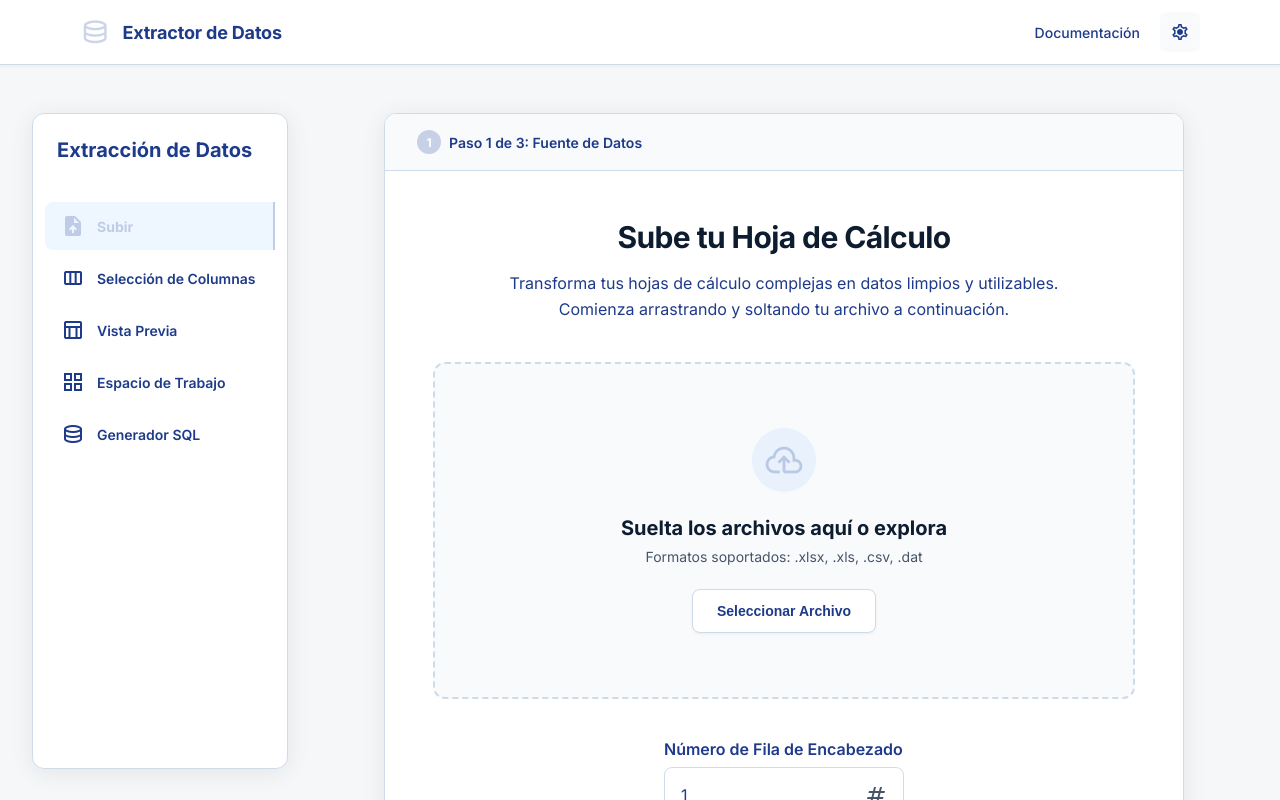
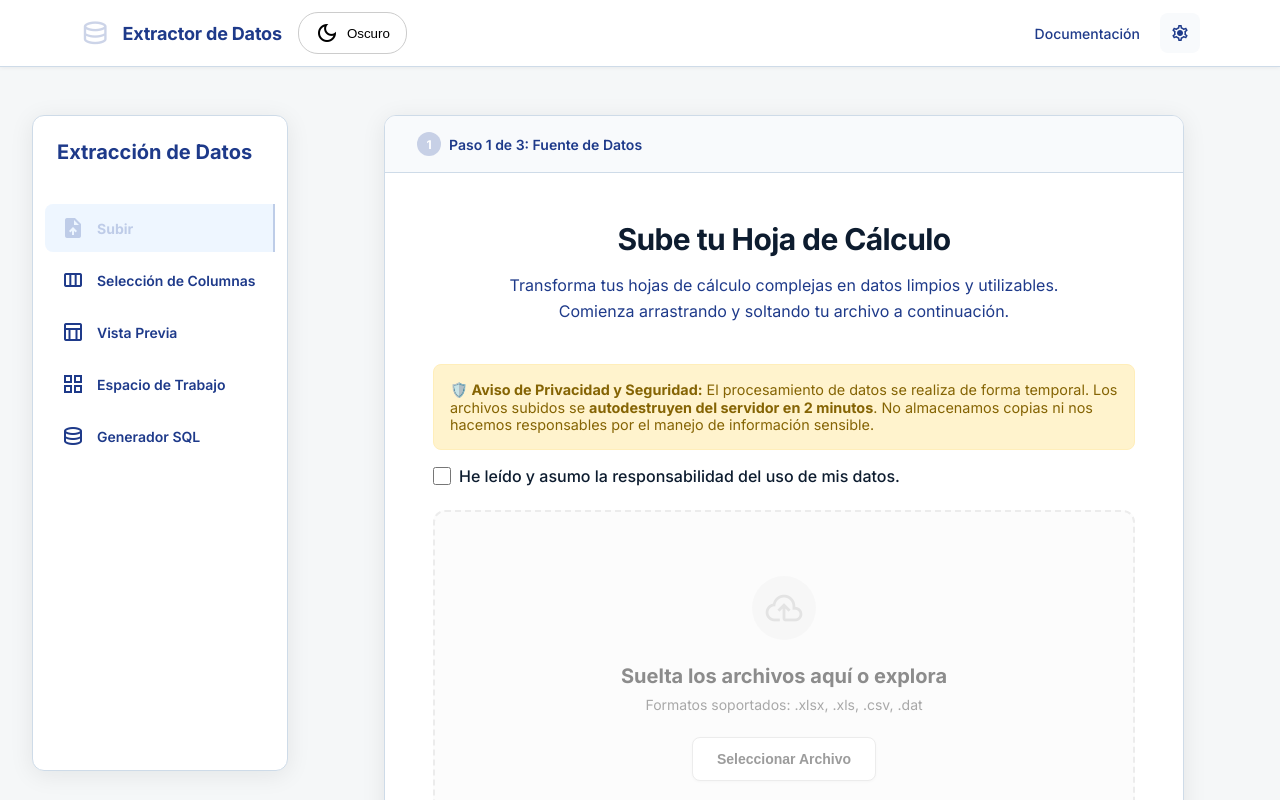
Before and after one commit to Lenny004/Extractor-Data, an Angular app in the folder frontend/: page /subir in a window 1280 px wide. Shown: the top 800 px of the page. Built offline with nearby package versions, Linux system fonts and the light colour scheme.

Commit message:
feat: se aplico un filtro donde el usuario tiene que aceptar los terminos para continuar. Aplicacion de modo oscuro (no esta tan chivo pero ya tengo sueño xd)

```diff
--- a/frontend/src/app/components/header/header.css
+++ b/frontend/src/app/components/header/header.css
@@ -97,3 +97,14 @@
     display: flex;
   }
 }
+
+.modo-oscuro-btn {
+  padding: 0.5rem 1rem;
+  border-radius: 20px;
+  border: 1px solid #ccc;
+  background: transparent;
+  cursor: pointer;
+  display: flex;
+  align-items: center;
+  gap: 0.5rem;
+}
--- a/frontend/src/app/components/header/header.html
+++ b/frontend/src/app/components/header/header.html
@@ -3,6 +3,13 @@
     <span class="header__logo material-symbols-outlined">database</span>
     <h2 class="header__title">Extractor de Datos</h2>
   </div>
+
+  <button (click)="toggleModoOscuro()" style="padding: 0.5rem 1rem; border-radius: 20px; border: 1px solid #ccc; background: transparent; cursor: pointer; display: flex; align-items: center; gap: 0.5rem;">
+  <span class="material-symbols-outlined">
+    {{ modoOscuroActivo() ? 'light_mode' : 'dark_mode' }}
+  </span>
+  {{ modoOscuroActivo() ? 'Claro' : 'Oscuro' }}
+</button>
 
   <div class="header__right">
     <nav class="header__nav" aria-label="Navegación principal">
--- a/frontend/src/app/components/header/header.ts
+++ b/frontend/src/app/components/header/header.ts
@@ -1,4 +1,5 @@
 import { ChangeDetectionStrategy, Component } from '@angular/core';
+import { signal } from '@angular/core';
 
 @Component({
   selector: 'app-header',
@@ -6,4 +7,16 @@ import { ChangeDetectionStrategy, Component } from '@angular/core';
   styleUrl: './header.css',
   changeDetection: ChangeDetectionStrategy.OnPush,
 })
-export class HeaderComponent {}
+export class HeaderComponent {
+
+  modoOscuroActivo = signal(false);
+
+toggleModoOscuro() {
+  this.modoOscuroActivo.set(!this.modoOscuroActivo());
+  if (this.modoOscuroActivo()) {
+    document.body.classList.add('dark-theme');
+  } else {
+    document.body.classList.remove('dark-theme');
+  }
+}
+}
--- a/frontend/src/app/features/upload-section/upload-section.html
+++ b/frontend/src/app/features/upload-section/upload-section.html
@@ -15,9 +15,21 @@
     </div>
 
     @if (session.estadoSubida() === 'idle') {
+
+      <div class="legal-notice">
+        <strong>🛡️ Aviso de Privacidad y Seguridad:</strong> El procesamiento de datos se realiza de forma temporal. Los archivos subidos se <strong>autodestruyen del servidor en 2 minutos</strong>. No almacenamos copias ni nos hacemos responsables por el manejo de información sensible.
+      </div>
+
+      <div class="legal-checkbox-container">
+        <input type="checkbox" id="legalCheck" class="legal-checkbox" (change)="aceptarTerminos($event)">
+        <label for="legalCheck" class="legal-label">He leído y asumo la responsabilidad del uso de mis datos.</label>
+      </div>
+
       <div
+
         class="upload-zone"
         [class.upload-zone--drag-over]="session.arrastrandoArchivo()"
+        [class.upload-zone--disabled]="!terminosAceptados()"
         (dragover)="session.cuandoArrastraEncima($event)"
         (dragleave)="session.cuandoArrastraFuera($event)"
         (drop)="session.cuandoSueltaArchivo($event)"
--- a/frontend/src/app/features/upload-section/upload-section.ts
+++ b/frontend/src/app/features/upload-section/upload-section.ts
@@ -2,6 +2,7 @@ import { ChangeDetectionStrategy, Component, ElementRef, inject, viewChild } fro
 
 import { DashboardEventBusService } from '../../core/services/dashboard-event-bus.service';
 import { ExtractionSessionService } from '../../core/services/extraction-session.service';
+import { signal } from '@angular/core';
 
 /**
  * Apartado "Subir": responsabilidad única = capturar el archivo y opciones básicas (fila de encabezado).
@@ -27,6 +28,13 @@ export class UploadSectionComponent {
   /** Referencia al input file oculto (misma técnica que el componente monolítico). */
   private readonly inputArchivo = viewChild<ElementRef<HTMLInputElement>>('inputArchivo');
 
+  terminosAceptados = signal(false);
+
+aceptarTerminos(evento: Event) {
+  const input = evento.target as HTMLInputElement;
+  this.terminosAceptados.set(input.checked);
+}
+
   /**
    * Dispara el selector nativo de archivos.
    * Por qué existe: separa la intención UX (click en zona) del detalle del DOM.
--- a/frontend/src/styles/extraction-ui.css
+++ b/frontend/src/styles/extraction-ui.css
@@ -16,3 +16,4 @@
 @import './extraction-ui/extraction-column-selection.css';
 @import './extraction-ui/extraction-responsive.css';
 @import './extraction-ui/extraction-json-preview.css';
+@import './extraction-ui/extraction-dark-theme.css';
--- /dev/null
+++ b/frontend/src/styles/extraction-ui/extraction-dark-theme.css
@@ -0,0 +1,129 @@
+/* --- MODO OSCURO GLOBAL --- */
+body.dark-theme {
+    background-color: #121212;
+    color: #e0e0e0;
+}
+
+body.dark-theme .card,
+body.dark-theme .side-menu,
+body.dark-theme .info-card {
+    background-color: #1e1e1e;
+    border-color: #333;
+    color: #e0e0e0;
+}
+
+body.dark-theme .card-header__title,
+body.dark-theme .card-header__description,
+body.dark-theme .upload-zone__heading {
+    color: #e0e0e0;
+}
+
+body.dark-theme .upload-zone {
+    background-color: #2a2a2a;
+    border-color: #444;
+}
+
+body.dark-theme .ws-table__th {
+    background-color: #333;
+    color: #fff;
+}
+
+body.dark-theme .ws-table__td {
+    border-color: #444;
+}
+
+/* =========================================
+   ARREGLOS MODO OSCURO (NIVEL DIOS)
+   ========================================= */
+
+/* 1. HEADER: Matar el fondo blanco desde adentro */
+/* Le quitamos el fondo a cualquier contenedor hijo directo del header */
+body.dark-theme app-header,
+body.dark-theme app-header>*,
+body.dark-theme app-header div,
+body.dark-theme app-header nav,
+body.dark-theme header {
+    background-color: #1e1e1e !important;
+    border-color: #333 !important;
+}
+
+/* Letras del header claras */
+body.dark-theme app-header span,
+body.dark-theme app-header a,
+body.dark-theme app-header button {
+    color: #e0e0e0 !important;
+}
+
+/* El botoncito del modo oscuro para que se vea bien */
+body.dark-theme app-header button {
+    border-color: #555 !important;
+    background-color: #2a2a2a !important;
+}
+
+/* 2. MENÚ LATERAL: Adiós al azul oscuro, hola blanco/gris claro */
+body.dark-theme .side-menu *,
+body.dark-theme [class*="menu"] a,
+body.dark-theme [class*="menu"] span {
+    color: #e0e0e0 !important;
+    /* Letras claritas para que resalten */
+}
+
+/* Resaltar la opción seleccionada ("Subir") */
+body.dark-theme .side-menu .active,
+body.dark-theme [class*="active"] {
+    background-color: #333333 !important;
+    color: #ffffff !important;
+    font-weight: bold !important;
+    border-radius: 8px;
+}
+
+body.dark-theme .card__step-bar {
+    background-color: #2a2a2a !important;
+    border-bottom: 1px solid #333 !important;
+}
+
+body.dark-theme .card__step-bar * {
+    color: #e0e0e0 !important;
+}
+
+/* =========================================
+    5. TABLAS, INPUTS Y BREADCRUMBS (VISTA PREVIA)
+   ========================================= */
+
+/* Matar el fondo blanco de la tabla y celdas */
+body.dark-theme table,
+body.dark-theme .ws-table,
+body.dark-theme th,
+body.dark-theme td,
+body.dark-theme tr {
+    background-color: transparent !important;
+    color: #e0e0e0 !important;
+    border-color: #444 !important;
+}
+
+/* Filas intercaladas (Pares e impares con grises oscuros) */
+body.dark-theme tbody tr:nth-child(odd) {
+    background-color: #1e1e1e !important;
+    /* Gris base */
+}
+
+body.dark-theme tbody tr:nth-child(even) {
+    background-color: #2a2a2a !important;
+    /* Gris un poquito más claro para distinguir */
+}
+
+/* Arreglar los select y el input blanco de paginación */
+body.dark-theme input,
+body.dark-theme select,
+body.dark-theme .field__input {
+    background-color: #2a2a2a !important;
+    color: #e0e0e0 !important;
+    border: 1px solid #555 !important;
+}
+
+/* Cambiar textos azules oscuros a celeste (Breadcrumbs y links) */
+body.dark-theme a,
+body.dark-theme .breadcrumb,
+body.dark-theme [class*="link"] {
+    color: #90caf9 !important;
+}
--- a/frontend/src/styles/extraction-ui/extraction-upload-zone.css
+++ b/frontend/src/styles/extraction-ui/extraction-upload-zone.css
@@ -89,3 +89,40 @@
   background-color: var(--primary-lt);
   transform: scale(1.01);
 }
+
+/* --- Aviso Legal --- */
+.legal-notice {
+  background-color: #fff3cd;
+  color: #856404;
+  padding: 1rem;
+  border-radius: 8px;
+  margin-bottom: 1rem;
+  border: 1px solid #ffeeba;
+  font-size: 0.9rem;
+}
+
+.legal-checkbox-container {
+  margin-bottom: 1.5rem;
+  display: flex;
+  align-items: center;
+  gap: 0.5rem;
+}
+
+.legal-checkbox {
+  width: 18px;
+  height: 18px;
+  cursor: pointer;
+}
+
+.legal-label {
+  cursor: pointer;
+  font-weight: 500;
+}
+
+/* --- Bloqueo de la zona de subida --- */
+.upload-zone--disabled {
+  opacity: 0.5;
+  filter: grayscale(100%);
+  pointer-events: none; /* Esto "apaga" completamente el arrastrar, soltar y hacer clic */
+  cursor: not-allowed;
+}
```
Also changed, not shown: 2 other files (tests, documents, lock files or other folders).
